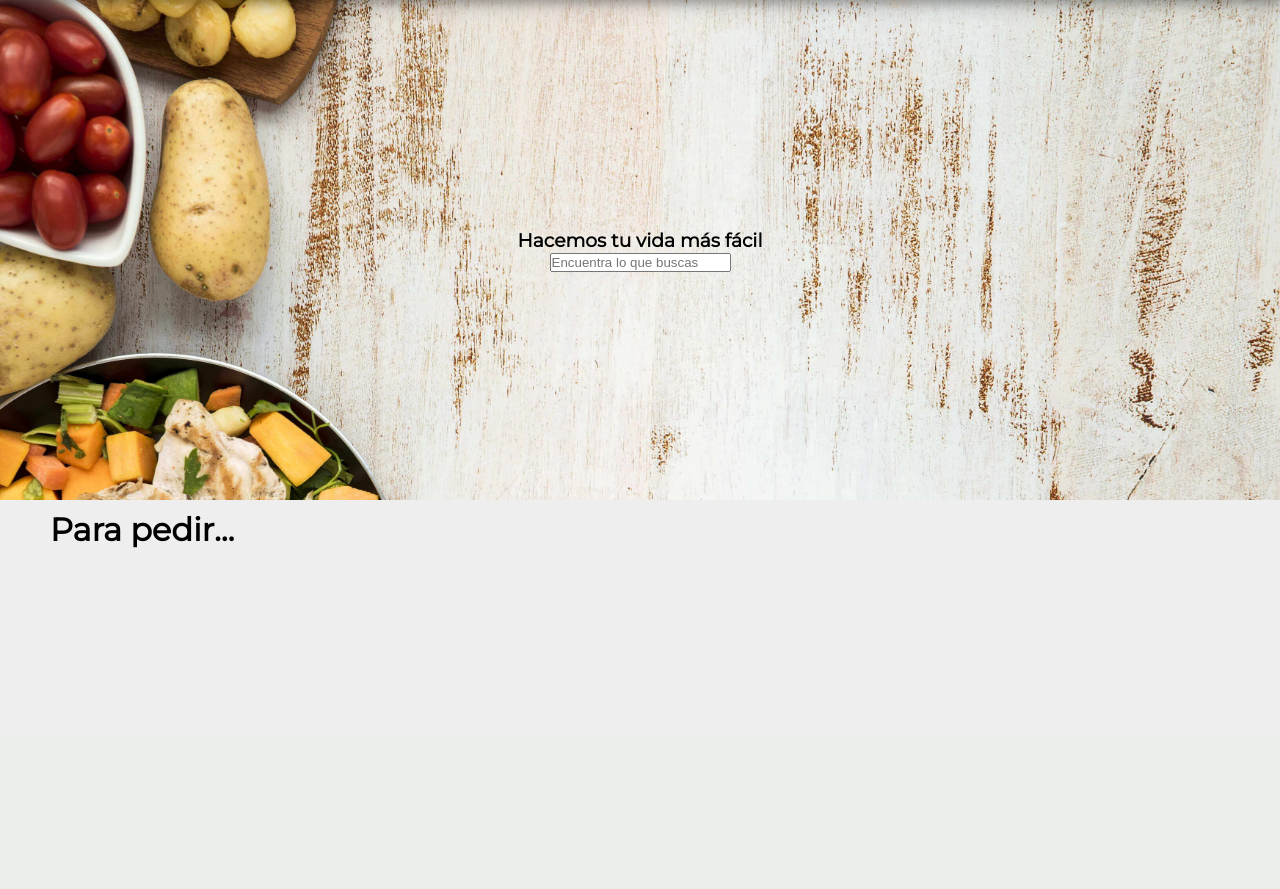
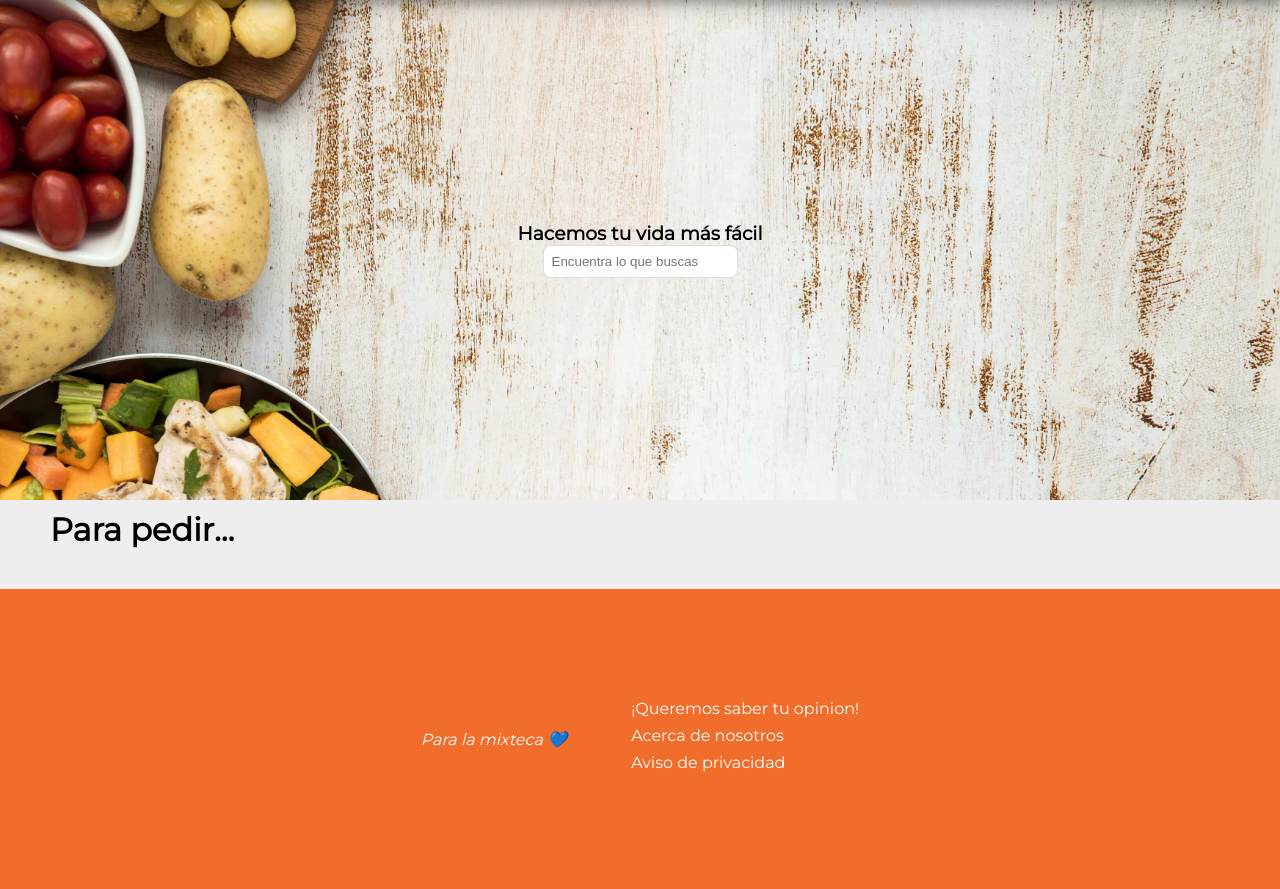
Before and after one commit to emmanueloctavi0/RaffYou, a Django app: template templates/raffles/home.html in a window 1280 px wide. Shown: the part 65-954 px from the top of the page. Before the commit the page ends 613 px from the top, so only its background shows below. Run offline with Django 3.2, Linux system fonts and the light colour scheme; the template is opened without the code that fills it, so the values that code supplies are empty; style sheets or scripts are compiled from the project's sources; some libraries are stand-ins or nearby versions.

Commit message:
Styles added to banner search and a footer was added.

```diff
--- a/static/sass/index.scss
+++ b/static/sass/index.scss
@@ -15,6 +15,7 @@
 // Navbar
 @import 'layouts/navbar.scss';
 @import 'layouts/banner.scss';
+@import 'layouts/footer.scss';
 
 // Reponsive design
 @import 'responsive/992px.scss';
--- a/static/sass/layouts/banner.scss
+++ b/static/sass/layouts/banner.scss
@@ -17,3 +17,7 @@
     background-repeat: no-repeat;
     z-index: -100;
 }
+
+.banner-form input {
+    border: 1px solid $border-color;
+}
--- /dev/null
+++ b/static/sass/layouts/footer.scss
@@ -0,0 +1,6 @@
+
+footer {
+    background-color: $main-color;
+    color: $text-color-soft;
+    height: 300px;
+}
--- a/static/sass/layouts/general.scss
+++ b/static/sass/layouts/general.scss
@@ -71,6 +71,10 @@ a {
 }
 
 // Paddings
+.p-1 {
+    padding: 0.5rem;
+}
+
 .p-3 {
     padding: 2rem;
 }
@@ -80,8 +84,24 @@ a {
 }
 
 // margins
+.m-3 {
+    margin: 2rem;
+}
+
+.mb-1 {
+    margin-bottom: 0.5rem;
+}
+
+.mb-2 {
+    margin-bottom: 1rem;
+}
+
 .mb-3 {
     margin-bottom: 40px;
+}
+
+.mt-3 {
+    margin-top: 40px;
 }
 
 .mr-1 {
@@ -95,6 +115,14 @@ a {
 
 .round {
     border-radius: 50%;
+}
+
+.br-8 {
+    border-radius: 8px;
+}
+
+.b-none {
+    border: none;
 }
 
 // Flex
--- a/templates/base.html
+++ b/templates/base.html
@@ -20,6 +20,7 @@
         {% block content %}
         {% endblock %}
     </div>
+    {% include 'generals/footer.html' %}
 </body>
 {% block js %}
 {% endblock %}
--- a/templates/generals/banner.html
+++ b/templates/generals/banner.html
@@ -2,9 +2,8 @@
 <section class="banner-container">
         <div class="banner-content flex items-center justify-center direction-column">
             <h3>Hacemos tu vida más fácil</h3>
-            <form class="banner-input">
-                <input type="text" placeholder="Encuentra lo que buscas">
-                <div class="button"></div>
+            <form class="banner-form">
+                <input class="p-1 br-8" type="text" name="q" placeholder="Encuentra lo que buscas">
             </form>
         </div>
         <div class="banner-image"></div>
--- /dev/null
+++ b/templates/generals/footer.html
@@ -0,0 +1,8 @@
+<footer class="flex justify-center items-center mt-3">
+    <p class="m-3"><i>Para la mixteca 💙</i></p>
+    <div class="m-3">
+        <p class="mb-1">¡Queremos saber tu opinion!</p>
+        <p class="mb-1">Acerca de nosotros</p>
+        <p class="mb-1">Aviso de privacidad</p>
+    </div>
+</footer>
```
